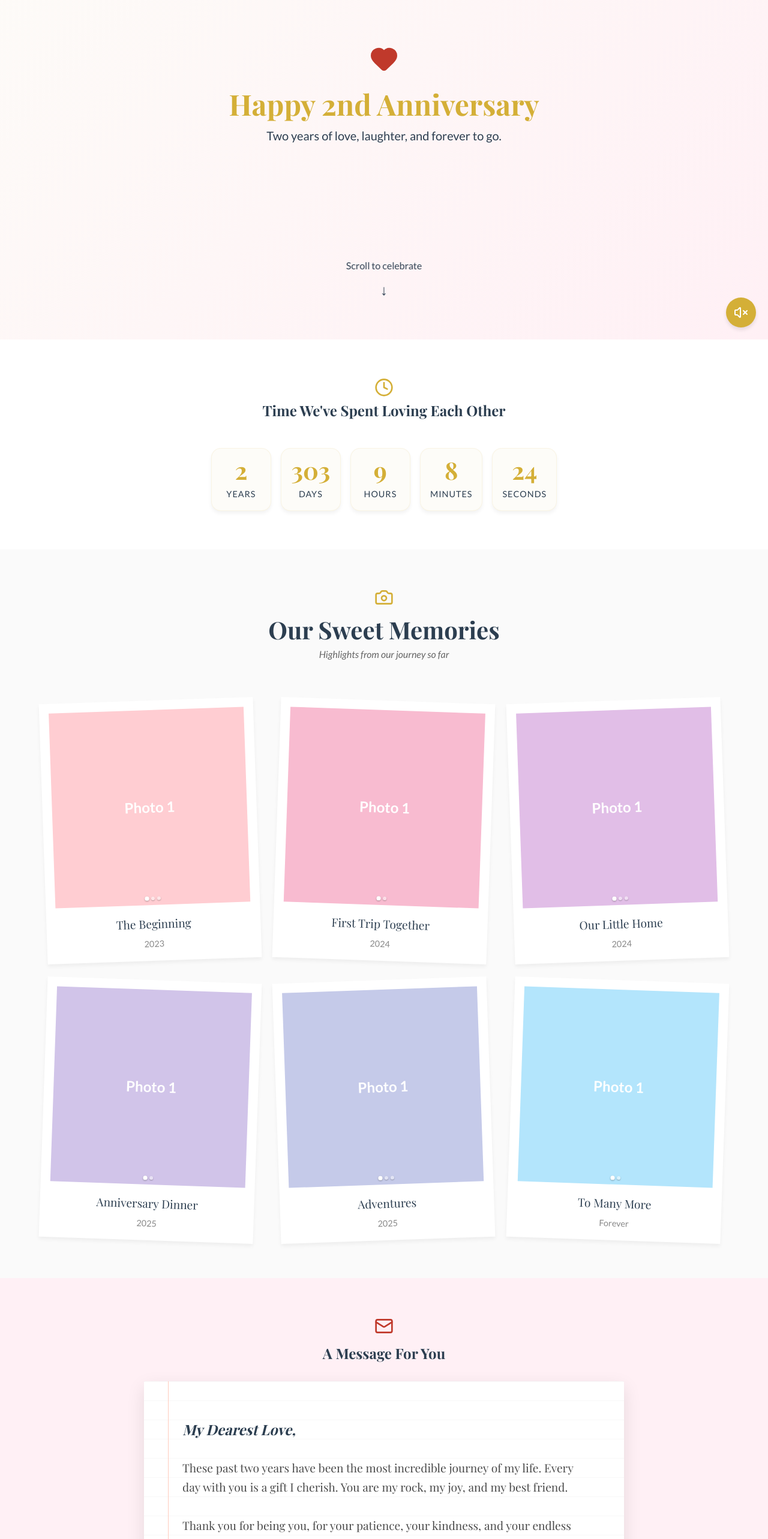
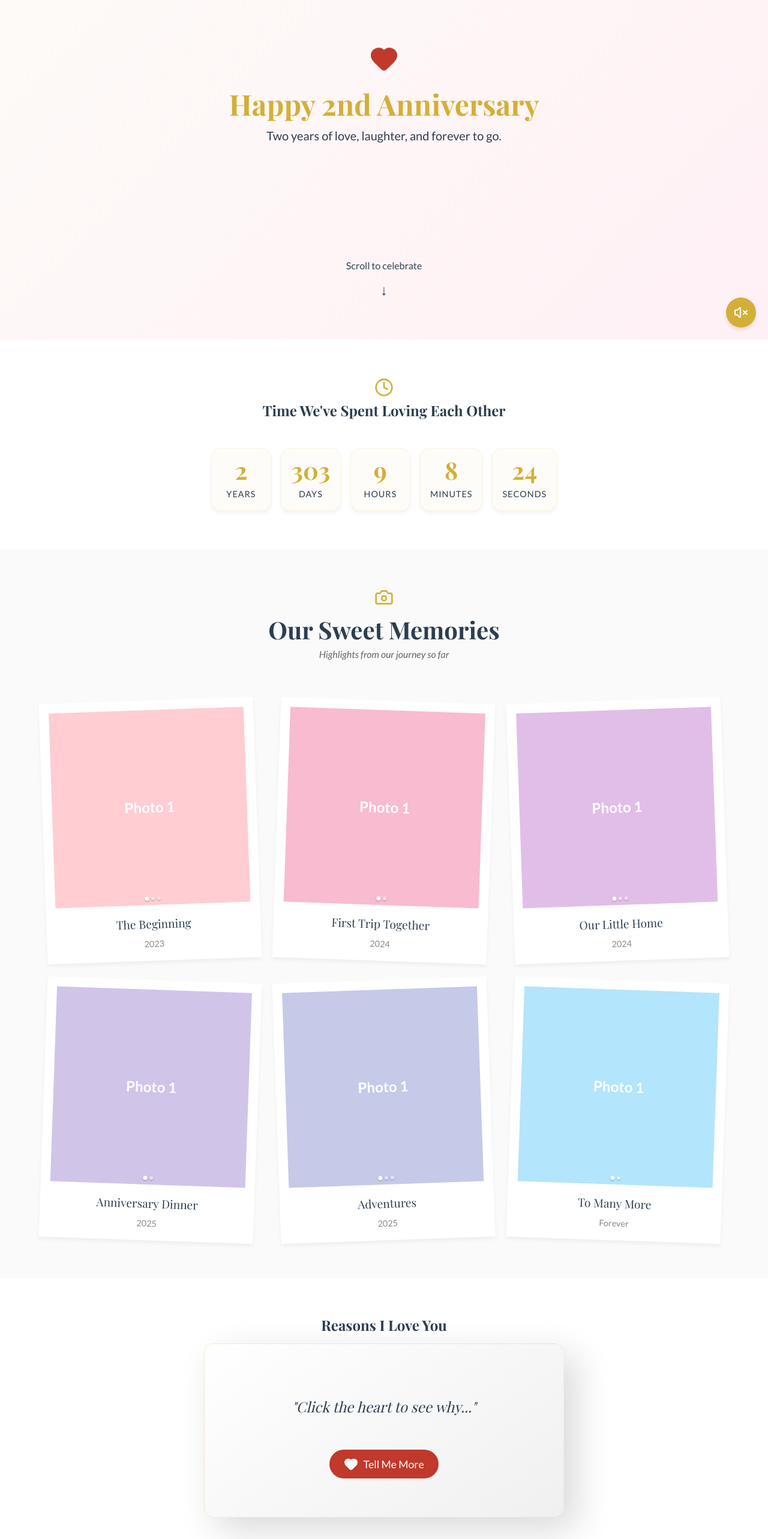
Before and after one commit to Yn-Jason-Qian/second-wedding-anniversary, a React (Vite) app: page / in a window 1280 px wide. Shown: the part 234-2800 px from the top of the page at 60% size. Built offline with nearby package versions, Linux system fonts and the light colour scheme; a web font is replaced by a local one.

Commit message:
update:support phone website page

```diff
--- a/src/App.jsx
+++ b/src/App.jsx
@@ -4,13 +4,17 @@ import Timer from './components/Timer';
 import Gallery from './components/Gallery';
 import Letter from './components/Letter';
 import MusicPlayer from './components/MusicPlayer';
+import FloatingHearts from './components/FloatingHearts';
+import Reasons from './components/Reasons';
 
 function App() {
   return (
     <div className="app">
+      <FloatingHearts />
       <Hero />
       <Timer />
       <Gallery />
+      <Reasons />
       <Letter />
       <MusicPlayer />
     </div>
--- /dev/null
+++ b/src/components/FloatingHearts.css
@@ -0,0 +1,40 @@
+.floating-hearts-container {
+    position: fixed;
+    top: 0;
+    left: 0;
+    width: 100%;
+    height: 100%;
+    pointer-events: none;
+    z-index: 0;
+    overflow: hidden;
+}
+
+.floating-heart {
+    position: absolute;
+    bottom: -50px;
+    color: #ffcdd2;
+    /* Very light pink */
+    animation: floatUp linear forwards;
+    will-change: transform, opacity;
+    text-shadow: 0 0 5px rgba(255, 192, 203, 0.5);
+}
+
+@keyframes floatUp {
+    0% {
+        transform: translateY(0) rotate(0deg);
+        opacity: 0;
+    }
+
+    10% {
+        opacity: 1;
+    }
+
+    90% {
+        opacity: 1;
+    }
+
+    100% {
+        transform: translateY(-110vh) rotate(360deg);
+        opacity: 0;
+    }
+}
--- /dev/null
+++ b/src/components/FloatingHearts.jsx
@@ -0,0 +1,52 @@
+import React, { useEffect, useState } from 'react';
+import './FloatingHearts.css';
+
+const FloatingHearts = () => {
+    const [hearts, setHearts] = useState([]);
+
+    useEffect(() => {
+        // initial set of hearts
+        const initialHearts = Array.from({ length: 15 }).map((_, i) => createHeart(i));
+        setHearts(initialHearts);
+
+        const interval = setInterval(() => {
+            setHearts(prev => {
+                // Keep array size manageable
+                const newHearts = [...prev.filter(h => Date.now() - h.createdAt < 6000), createHeart(Date.now())];
+                return newHearts;
+            });
+        }, 500);
+
+        return () => clearInterval(interval);
+    }, []);
+
+    const createHeart = (id) => ({
+        id,
+        left: Math.random() * 100,
+        animationDuration: 3 + Math.random() * 4 + 's',
+        opacity: 0.3 + Math.random() * 0.5,
+        size: 10 + Math.random() * 20 + 'px',
+        createdAt: Date.now()
+    });
+
+    return (
+        <div className="floating-hearts-container">
+            {hearts.map(heart => (
+                <div
+                    key={heart.id}
+                    className="floating-heart"
+                    style={{
+                        left: `${heart.left}%`,
+                        animationDuration: heart.animationDuration,
+                        opacity: heart.opacity,
+                        fontSize: heart.size
+                    }}
+                >
+                    ❤
+                </div>
+            ))}
+        </div>
+    );
+};
+
+export default FloatingHearts;
--- a/src/components/Gallery.jsx
+++ b/src/components/Gallery.jsx
@@ -45,14 +45,45 @@ const memories = [
 
 const Polaroid = ({ memory }) => {
     const [currentIndex, setCurrentIndex] = useState(0);
+    const [touchStart, setTouchStart] = useState(null);
+    const [touchEnd, setTouchEnd] = useState(null);
+
+    // Minimum swipe distance (in px)
+    const minSwipeDistance = 50;
+
+    const onTouchStart = (e) => {
+        setTouchEnd(null);
+        setTouchStart(e.targetTouches[0].clientX);
+    };
+
+    const onTouchMove = (e) => {
+        setTouchEnd(e.targetTouches[0].clientX);
+    };
+
+    const onTouchEnd = () => {
+        if (!touchStart || !touchEnd) return;
+
+        const distance = touchStart - touchEnd;
+        const isLeftSwipe = distance > minSwipeDistance;
+        const isRightSwipe = distance < -minSwipeDistance;
+
+        if (isLeftSwipe) {
+            nextImage();
+        }
+        if (isRightSwipe) {
+            prevImage();
+        }
+    };
 
     const nextImage = (e) => {
-        e.stopPropagation();
+        if (e) e.stopPropagation();
+        if (memory.images.length <= 1) return;
         setCurrentIndex((prev) => (prev + 1) % memory.images.length);
     };
 
     const prevImage = (e) => {
-        e.stopPropagation();
+        if (e) e.stopPropagation();
+        if (memory.images.length <= 1) return;
         setCurrentIndex((prev) => (prev - 1 + memory.images.length) % memory.images.length);
     };
 
@@ -68,8 +99,12 @@ const Polaroid = ({ memory }) => {
                     backgroundColor: isColor ? currentImage : 'transparent',
                     backgroundImage: isColor ? 'none' : `url(${currentImage})`,
                     backgroundSize: 'cover',
-                    backgroundPosition: 'center'
+                    backgroundPosition: 'center',
+                    touchAction: 'pan-y' // Allow vertical scroll, capture horizontal
                 }}
+                onTouchStart={onTouchStart}
+                onTouchMove={onTouchMove}
+                onTouchEnd={onTouchEnd}
             >
                 {memory.images.length > 1 && (
                     <>
--- /dev/null
+++ b/src/components/Reasons.css
@@ -0,0 +1,59 @@
+.reasons-section {
+    padding: var(--spacing-xl) 0;
+    background-color: #fff;
+    text-align: center;
+}
+
+.reasons-card {
+    max-width: 600px;
+    margin: 0 auto;
+    padding: var(--spacing-xl);
+    background: linear-gradient(145deg, #ffffff, #f0f0f0);
+    border-radius: var(--radius-lg);
+    box-shadow: 20px 20px 60px #d9d9d9, -20px -20px 60px #ffffff;
+    border: 1px solid rgba(212, 175, 55, 0.2);
+}
+
+.reason-text {
+    font-family: var(--font-serif);
+    font-size: 1.5rem;
+    color: var(--color-text);
+    margin-bottom: var(--spacing-lg);
+    min-height: 80px;
+    /* Prevent jumping */
+    display: flex;
+    align-items: center;
+    justify-content: center;
+    transition: opacity 0.3s ease;
+    font-style: italic;
+}
+
+.fade-out {
+    opacity: 0;
+}
+
+.fade-in {
+    opacity: 1;
+}
+
+.reveal-btn {
+    background-color: var(--color-accent);
+    color: white;
+    padding: 12px 24px;
+    border-radius: 50px;
+    font-size: 1.1rem;
+    display: flex;
+    align-items: center;
+    gap: 8px;
+    margin: 0 auto;
+    transition: transform 0.2s, box-shadow 0.2s;
+}
+
+.reveal-btn:hover {
+    transform: translateY(-2px);
+    box-shadow: 0 5px 15px rgba(192, 57, 43, 0.4);
+}
+
+.reveal-btn:active {
+    transform: translateY(0);
+}
--- /dev/null
+++ b/src/components/Reasons.jsx
@@ -0,0 +1,49 @@
+import React, { useState } from 'react';
+import { Heart } from 'lucide-react';
+import './Reasons.css';
+
+const reasonsList = [
+    "The way you smile at me in the morning.",
+    "Your kindness to everyone you meet.",
+    "How you always know how to make me laugh.",
+    "Your incredible cooking (especially that one dish!).",
+    "The way you support my dreams.",
+    "Your warm hugs after a long day.",
+    "How safe I feel when I'm with you.",
+    "Your sense of adventure.",
+    "The way you listen when I need to talk.",
+    "Just being you."
+];
+
+const Reasons = () => {
+    const [reason, setReason] = useState("Click the heart to see why...");
+    const [animating, setAnimating] = useState(false);
+
+    const showNewReason = () => {
+        setAnimating(true);
+        setTimeout(() => {
+            const randomIndex = Math.floor(Math.random() * reasonsList.length);
+            setReason(reasonsList[randomIndex]);
+            setAnimating(false);
+        }, 300); // Wait for fade out
+    };
+
+    return (
+        <section className="reasons-section">
+            <div className="container">
+                <h2>Reasons I Love You</h2>
+                <div className="reasons-card">
+                    <div className={`reason-text ${animating ? 'fade-out' : 'fade-in'}`}>
+                        "{reason}"
+                    </div>
+                    <button className="reveal-btn" onClick={showNewReason}>
+                        <Heart size={24} fill="#fff" />
+                        <span>Tell Me More</span>
+                    </button>
+                </div>
+            </div>
+        </section>
+    );
+};
+
+export default Reasons;
```
